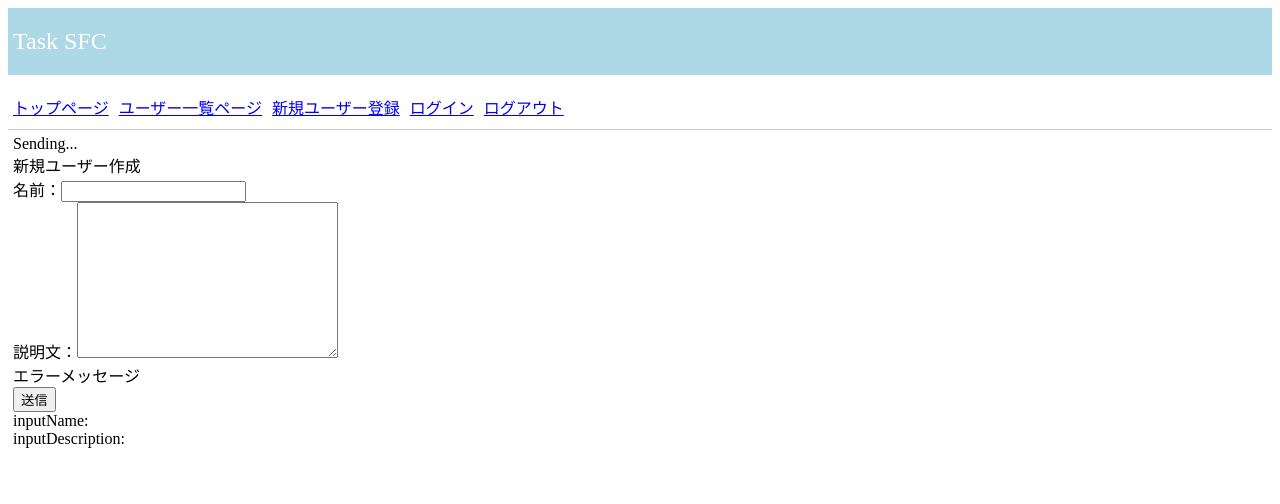
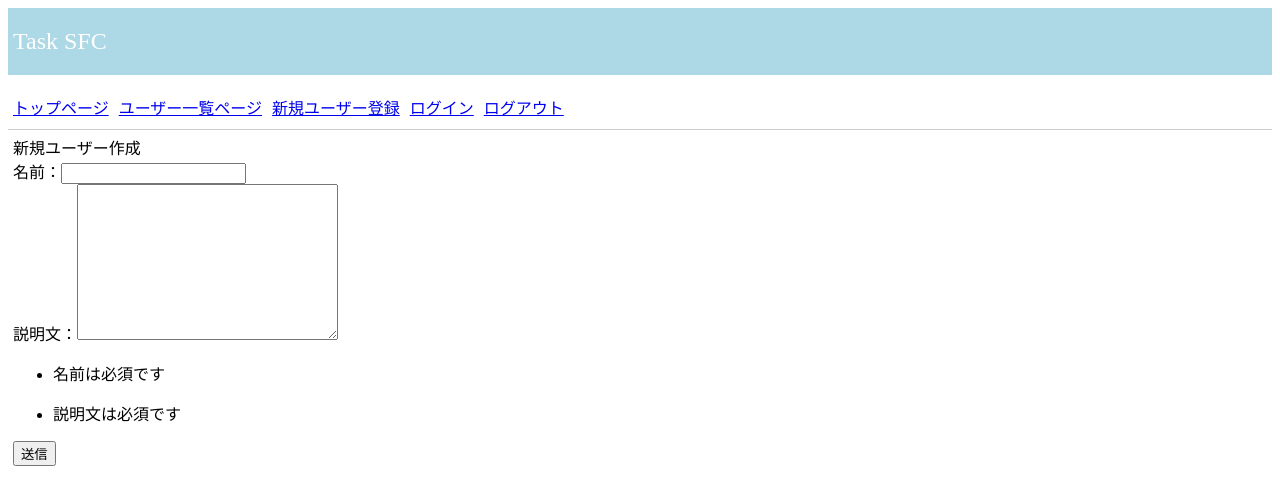
Before and after one commit to connec10/training_vue, a Vue app in the folder training_vue/: page /user_create in a window 1280 px wide. Both pictures are taken after a click on the button "送信". Shown: the top 504 px of the page. Built offline with nearby package versions, Linux system fonts and the light colour scheme.

Commit message:
課題３−３
postUser関数の処理を作成

```diff
--- a/training_vue/src/views/UserCreate.vue
+++ b/training_vue/src/views/UserCreate.vue
@@ -1,15 +1,13 @@
 <template>
   <div id="app">
-    <div>Sending...</div>
+    <div v-show="isSending">Sending...</div>
     <div>新規ユーザー作成</div>
     <div>名前：<input type="text" v-model="inputName"></div>
-    <div>説明文：<textarea name="" id="" cols="30" rows="10" v-model="inputDescription"></textarea></div>
-    <div>エラーメッセージ</div>
+    <div>説明文：<textarea cols="30" rows="10" v-model="inputDescription"></textarea></div>
+    <ul v-for="error in errors" :key="error">
+      <li>{{ error }}</li>
+    </ul>
     <button v-on:click="postUser()">送信</button>
-
-    <!-- Test -->
-    <div>inputName: {{ inputName }}</div>
-    <div>inputDescription: {{ inputDescription }}</div>
   </div>
 </template>
 
@@ -21,16 +19,41 @@
       return {
         inputName: '',
         inputDescription: '',
+        createdUser: {},
+        messageCreateSuccess: '新規ユーザー登録されました',
+        isSending: false,
+        errors: [],
       }
     },
-    created: function () {
-      this.postUser()
-    },
-    watch: { '$route': 'postUser' },
     methods: {
       postUser: function () {
-        console.log('postUser')
-        // Api.getUsers()
+        this.isSending = true
+        this.createdUser = {}
+        this.errors = []
+
+        var user = {
+          id: null,
+          name: this.inputName,
+          description: this.inputDescription
+        }
+        var afterPostUser = function (errors, user) {
+          if (errors === null) {
+            this.createdUser = user
+          } else {
+            this.errors = errors
+          }
+
+          if (JSON.stringify(this.createdUser) !== JSON.stringify({})) {
+            alert(this.messageCreateSuccess)
+            this.moveToUserDetail(this.createdUser.id)
+          }
+          this.isSending = false
+        }.bind(this)
+
+        Api.postUser(user, afterPostUser)
+      },
+      moveToUserDetail: function (userId) {
+        this.$router.push({ name: 'userDetail', params: { userId: userId }})
       },
     },
   }
```
